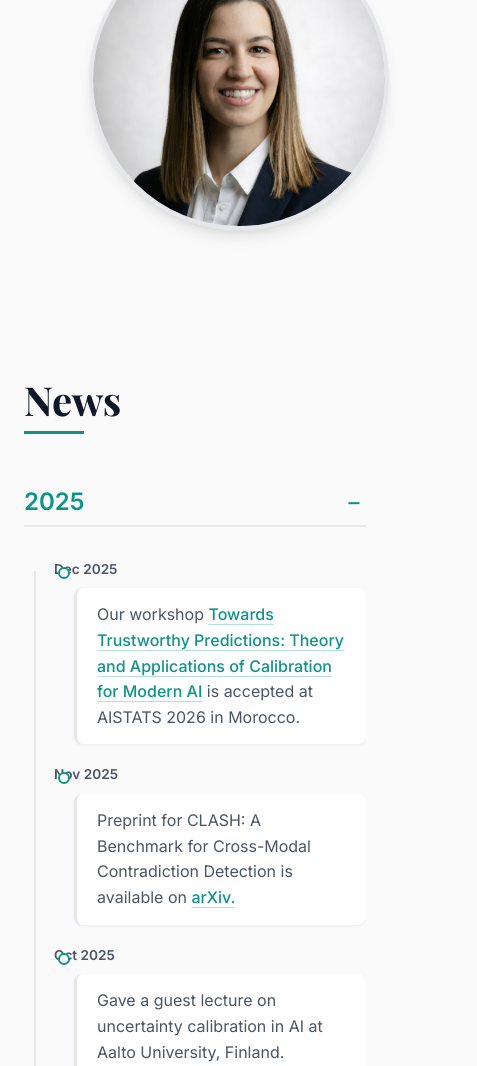
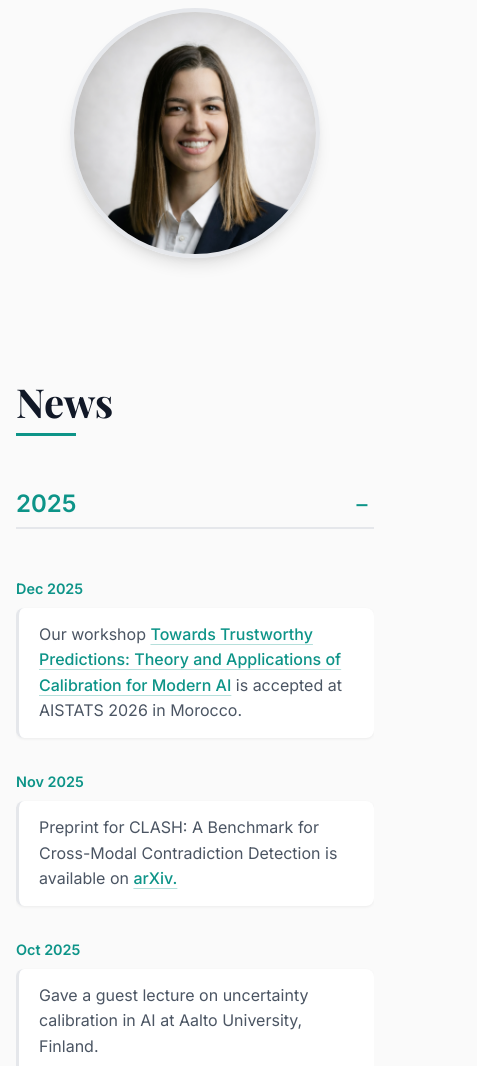
Before and after one commit to tpopordanoska/tpopordanoska.github.io, a website: page index.html in a window 390 px wide. Shown: the part 718-1784 px from the top of the page, 477 px wide, since content can reach past the window. Drawn offline with nearby package versions, Linux system fonts and the light colour scheme.

Commit message:
Improve mobile responsiveness

```diff
--- a/css/style.css
+++ b/css/style.css
@@ -53,6 +53,7 @@ body {
     line-height: 1.6;
     font-size: 16px;
     -webkit-font-smoothing: antialiased;
+    overflow-x: hidden;
 }
 
 h1, h2, h3, h4, h5, h6 {
@@ -87,6 +88,12 @@ img {
     max-width: var(--container-width);
     margin: 0 auto;
     padding: 0 var(--spacing-md);
+}
+
+@media (max-width: 480px) {
+    .container {
+        padding: 0 var(--spacing-sm);
+    }
 }
 
 .text-link {
@@ -275,7 +282,6 @@ img {
     font-weight: 700;
     margin-bottom: var(--spacing-md);
     line-height: 1.1;
-    white-space: nowrap;
 }
 
 .hero-text .role {
@@ -626,13 +632,23 @@ img {
 }
 
 /* Responsive adjustments for mobile */
+/* Responsive adjustments for mobile */
 @media (max-width: 768px) {
     .news-items-group {
-        padding-left: 30px;
+        padding-left: 0;
+        padding-top: 1rem;
     }
 
     .news-items-group::before {
-        left: 10px;
+        display: none;
+    }
+
+    .timeline-news-item {
+        flex-direction: column;
+        margin-bottom: 2rem;
+        padding-left: 0;
+        margin-left: 0;
+        border-left: none;
     }
 
     .timeline-news-date {
@@ -641,20 +657,19 @@ img {
         text-align: left;
         padding-right: 0;
         margin-bottom: 0.5rem;
-        font-size: 0.85rem;
+        font-size: 0.9rem;
+        font-weight: 700;
+        color: var(--color-accent);
+        white-space: normal;
     }
 
     .timeline-news-marker {
-        left: 4px;
-        top: 8px;
-    }
-
-    .timeline-news-item {
-        flex-direction: column;
+        display: none;
     }
 
     .timeline-news-content {
-        margin-left: 20px;
+        width: 100%;
+        margin-left: 0;
     }
 }
 
@@ -735,13 +750,28 @@ img {
     }
 
     .hero-content {
-        flex-direction: column-reverse; /* Image top on mobile? No, preserve order or reverse. Standard is text then image, but on mobile image first is often nice. Let's keep normal flow: Text then Image. Ah, wait, column-reverse puts Image on Top locally if I code it right. Let's start with flex-direction column. */
         flex-direction: column;
         text-align: center;
+        gap: var(--spacing-md);
+    }
+
+    .hero-image {
+        flex: 0 0 auto;
+        width: 100%;
+        display: flex;
+        justify-content: center;
+        margin-bottom: var(--spacing-md);
+    }
+
+    .image-wrapper {
+        width: 250px;
+        height: 250px;
+        max-width: 100%;
     }
 
     .hero-text h1 {
-        font-size: 2.5rem;
+        font-size: 2.2rem;
+        word-wrap: break-word; /* Ensure long names wrap */
     }
 
     .social-links {
@@ -751,6 +781,7 @@ img {
     .bio {
         margin: 0 auto var(--spacing-md) auto;
     }
+
 
     .mobile-menu-toggle {
         display: block;
@@ -791,6 +822,11 @@ img {
         border: none;
     }
 
+    /* Reduce timeline padding on mobile */
+    .timeline-item {
+        padding-left: 2rem;
+    }
+
     .pub-image img {
         max-height: 250px; /* Limit height on mobile */
         object-fit: contain;
--- a/index.html
+++ b/index.html
@@ -344,7 +344,7 @@
         </section>
 
         <!-- Education Section -->
-        <section id="education" class="section bg-light">
+        <section id="education" class="section">
             <div class="container">
                 <h2 class="section-title">Education</h2>
                 <div class="timeline">
@@ -370,7 +370,7 @@
                                 <span class="institution"><a href="https://www.kuleuven.be/kuleuven" target="_blank">KU Leuven</a>, Belgium</span>
                                 <span class="period">Sep 2018 - Feb 2020</span>
                             </div>
-                            <p class="timeline-desc"><strong>Thesis:</strong> <a href="https://arxiv.org/pdf/2009.09723" target="_blank" class="text-link">"Human-initiated Interactive Learning with Clustering-based Global explanations"</a></p>
+                            <p class="timeline-desc"><strong>Thesis:</strong> <a href="https://arxiv.org/pdf/2009.09723" target="_blank" class="text-link">Human-initiated Interactive Learning with Clustering-based Global explanations</a></p>
                         </div>
                     </div>
 
@@ -382,7 +382,7 @@
                                 <span class="institution"><a href="https://feit.ukim.edu.mk/en/" target="_blank">Ss. Cyril and Methodius University</a>, N. Macedonia</span>
                                 <span class="period">Sep 2013 - Feb 2018</span>
                             </div>
-                            <p class="timeline-desc"><strong>Thesis:</strong> "Comparison of Machine Learning Models for a Job Recommendation System"</p>
+                            <p class="timeline-desc"><strong>Thesis:</strong>Comparison of Machine Learning Models for a Job Recommendation System</p>
                         </div>
                     </div>
 
```
